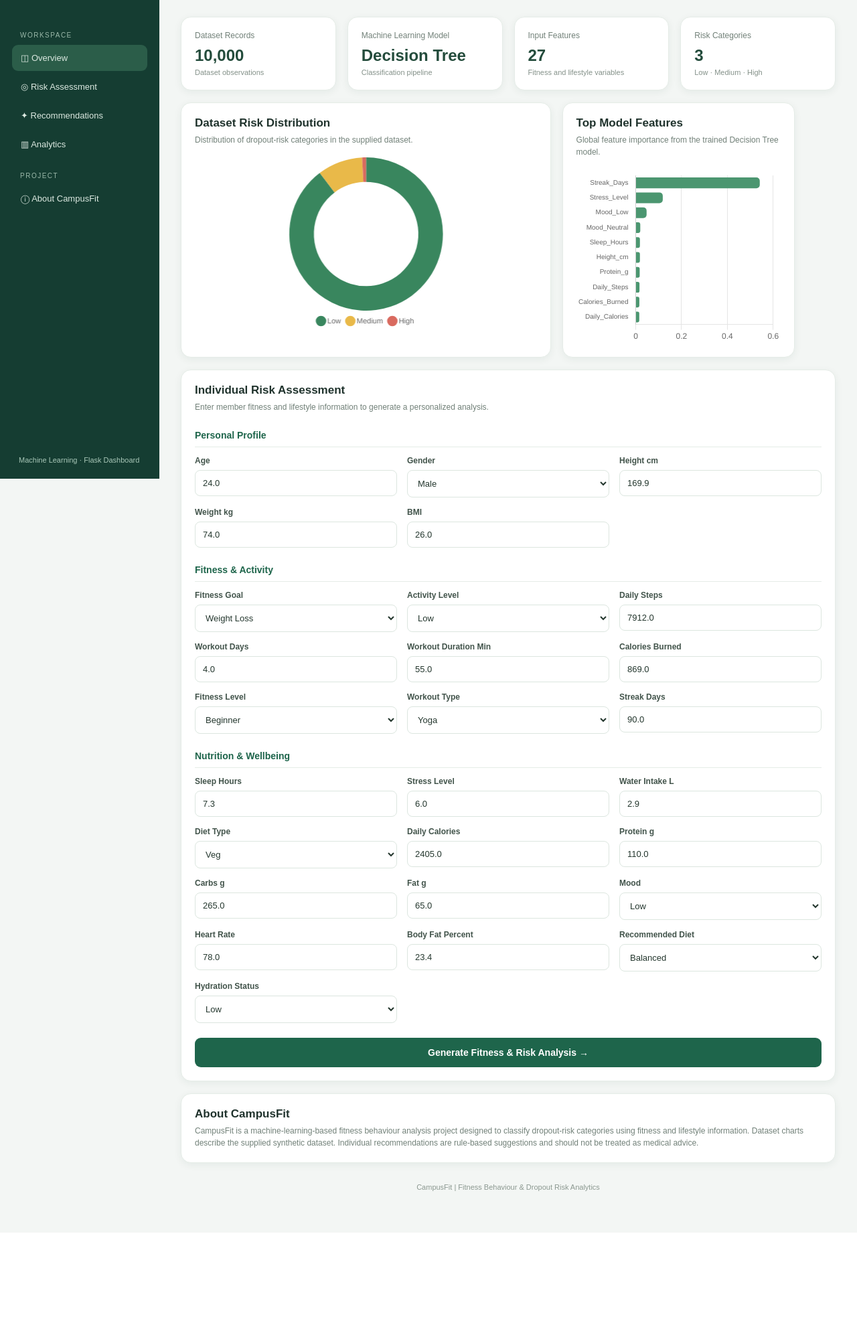
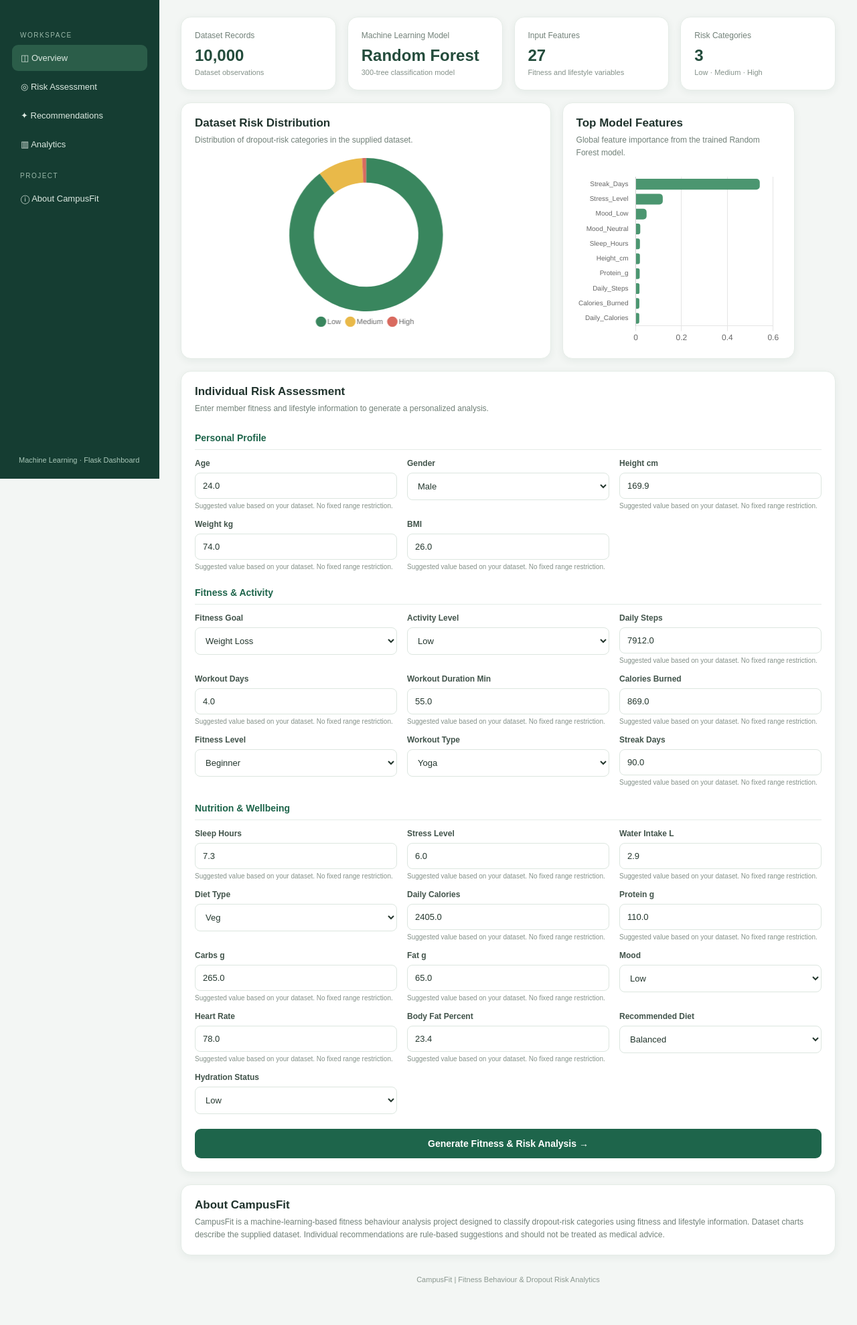
Before and after one commit to Srishti01291456/CampusFit, a Flask app: page / in a window 1280 px wide. Shown: the part 85-2064 px from the top of the page at 67% size. Before the commit the page ends 1864 px from the top, so only its background shows below. Run offline with Flask 3, Linux system fonts and the light colour scheme.

Commit message:
Update index.html

```diff
--- a/templates/index.html
+++ b/templates/index.html
@@ -175,7 +184,7 @@ body {
 .desc {
     font-size: 12px;
     color: var(--muted);
-    line-height: 1.5;
+    line-height: 1.6;
     margin-bottom: 17px;
 }
 
@@ -229,6 +238,12 @@ body {
     border-bottom: 1px solid var(--line);
 }
 
+.input-hint {
+    font-size: 10px;
+    color: #849189;
+    margin-top: 5px;
+}
+
 .btn {
     border: 0;
     border-radius: 9px;
@@ -411,25 +510,40 @@ body {
 
     <div class="card">
         <div class="klabel">Dataset Records</div>
-        <div class="kvalue">{{ '{:,}'.format(total_records) }}</div>
+
+        <div class="kvalue">
+            {{ '{:,}'.format(total_records) }}
+        </div>
+
         <div class="knote">Dataset observations</div>
     </div>
 
+
     <div class="card">
         <div class="klabel">Machine Learning Model</div>
-        <div class="kvalue">Decision Tree</div>
-        <div class="knote">Classification pipeline</div>
+
+        <div class="kvalue">Random Forest</div>
+
+        <div class="knote">300-tree classification model</div>
     </div>
+
 
     <div class="card">
         <div class="klabel">Input Features</div>
+
         <div class="kvalue">{{ fields|length }}</div>
-        <div class="knote">Fitness and lifestyle variables</div>
+
+        <div class="knote">
+            Fitness and lifestyle variables
         </div>
+    </div>
+
 
     <div class="card">
         <div class="klabel">Risk Categories</div>
+
         <div class="kvalue">3</div>
+
         <div class="knote">Low · Medium · High</div>
     </div>
 
@@ -462,7 +576,7 @@ body {
 
         <p class="desc">
             Global feature importance from the trained
-            Decision Tree model.
+            Random Forest model.
         </p>
 
         <div class="chartbox">
@@ -527,14 +652,20 @@ body {
 
                         {% if meta[1] == 'select' %}
 
-                            <select id="{{ key }}" name="{{ key }}">
+                            <select
+                                id="{{ key }}"
+                                name="{{ key }}"
+                                required
+                            >
 
                                 {% for opt in meta[2] %}
 
-                                    <option value="{{ opt }}"
-                                    {% if row and row[key] == opt %}
+                                    <option
+                                        value="{{ opt }}"
+                                        {% if row and row.get(key) == opt %}
                                             selected
-                                    {% endif %}>
+                                        {% endif %}
+                                    >
                                         {{ opt }}
                                     </option>
 
@@ -549,9 +680,14 @@ body {
                                 step="any"
                                 id="{{ key }}"
                                 name="{{ key }}"
-                                value="{{ row[key] if row else meta[2] }}"
+                                value="{{ row.get(key, meta[2]) if row else meta[2] }}"
                                 required
                             >
+
+                            <div class="input-hint">
+                                Suggested value based on your dataset.
+                                No fixed range restriction.
+                            </div>
 
                         {% endif %}
 
@@ -633,8 +769,34 @@ body {
                 <canvas id="probChart"></canvas>
             </div>
 
+            <div class="prob-summary">
+
+                <div class="prob-item prob-low">
+                    <span>LOW</span>
+                    <strong>{{ probs.get('Low', 0) }}%</strong>
                 </div>
 
+                <div class="prob-item prob-medium">
+                    <span>MEDIUM</span>
+                    <strong>{{ probs.get('Medium', 0) }}%</strong>
+                </div>
+
+                <div class="prob-item prob-high">
+                    <span>HIGH</span>
+                    <strong>{{ probs.get('High', 0) }}%</strong>
+                </div>
+
+            </div>
+
+        </div>
+
+    </div>
+
+    <div class="notice">
+        The risk score is calculated from model probabilities.
+        It is an experimental indicator based on the supplied
+        dataset, not a clinical measurement or a validated
+        prediction of an individual's actual behaviour.
     </div>
 
 </section>
@@ -723,7 +885,7 @@ body {
         dropout-risk categories using fitness and lifestyle
         information.
 
-        Dataset charts describe the supplied synthetic dataset.
+        Dataset charts describe the supplied dataset.
         Individual recommendations are rule-based suggestions
         and should not be treated as medical advice.
 
@@ -864,19 +1029,28 @@ new Chart(document.getElementById('featureChart'), {
 
 const probabilities = {{ probs|tojson }};
 
-new Chart(document.getElementById('probChart'), {
+const probabilityLabels = [
+    'Low',
+    'Medium',
+    'High'
+];
 
+const probabilityValues = probabilityLabels.map(
+    label => Number(probabilities[label] || 0)
+);
+
+new Chart(
+    document.getElementById('probChart'),
+    {
         type: 'bar',
 
         data: {
-
-        labels: Object.keys(probabilities),
+            labels: probabilityLabels,
 
             datasets: [{
-
                 label: 'Probability (%)',
 
-            data: Object.values(probabilities),
+                data: probabilityValues,
 
                 backgroundColor: [
                     '#39865e',
@@ -884,30 +1058,40 @@ new Chart(document.getElementById('probChart'), {
                     '#d96a5f'
                 ],
 
-            borderRadius: 6
-
+                borderRadius: 6,
+                maxBarThickness: 65
             }]
-
         },
 
         options: {
-
-        ...baseOptions,
+            responsive: true,
+            maintainAspectRatio: false,
 
             plugins: {
                 legend: {
                     display: false
+                },
+
+                tooltip: {
+                    callbacks: {
+                        label: function(context) {
+                            return context.parsed.y.toFixed(2) + '%';
+                        }
+                    }
                 }
             },
 
             scales: {
-
                 y: {
                     beginAtZero: true,
                     max: 100,
 
                     ticks: {
-                    callback: value => value + '%'
+                        stepSize: 20,
+
+                        callback: function(value) {
+                            return value + '%';
+                        }
                     }
                 },
 
```
Also changed, not shown: other parts of templates/index.html (+132 -27 lines). Lines whose indentation alone changed are shown as unchanged.
